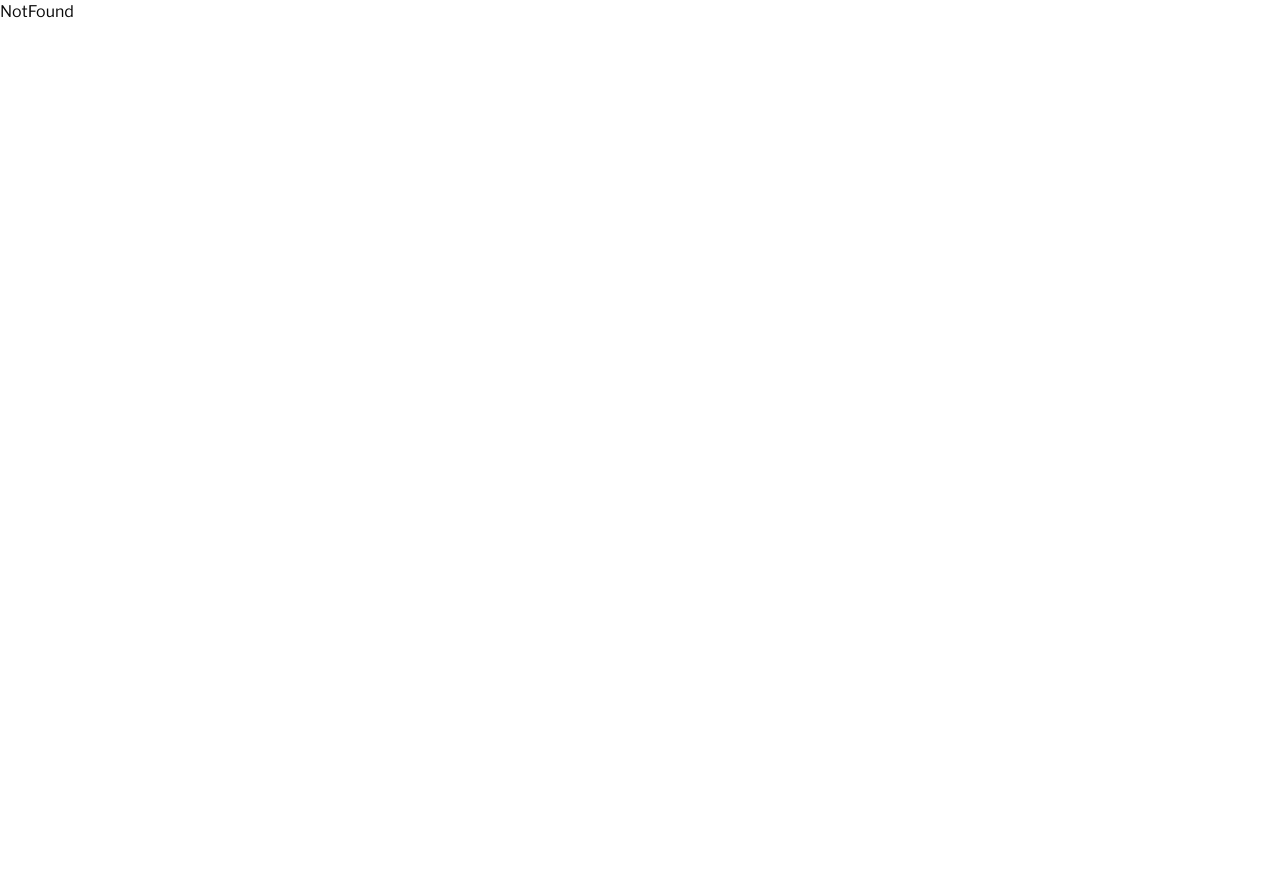
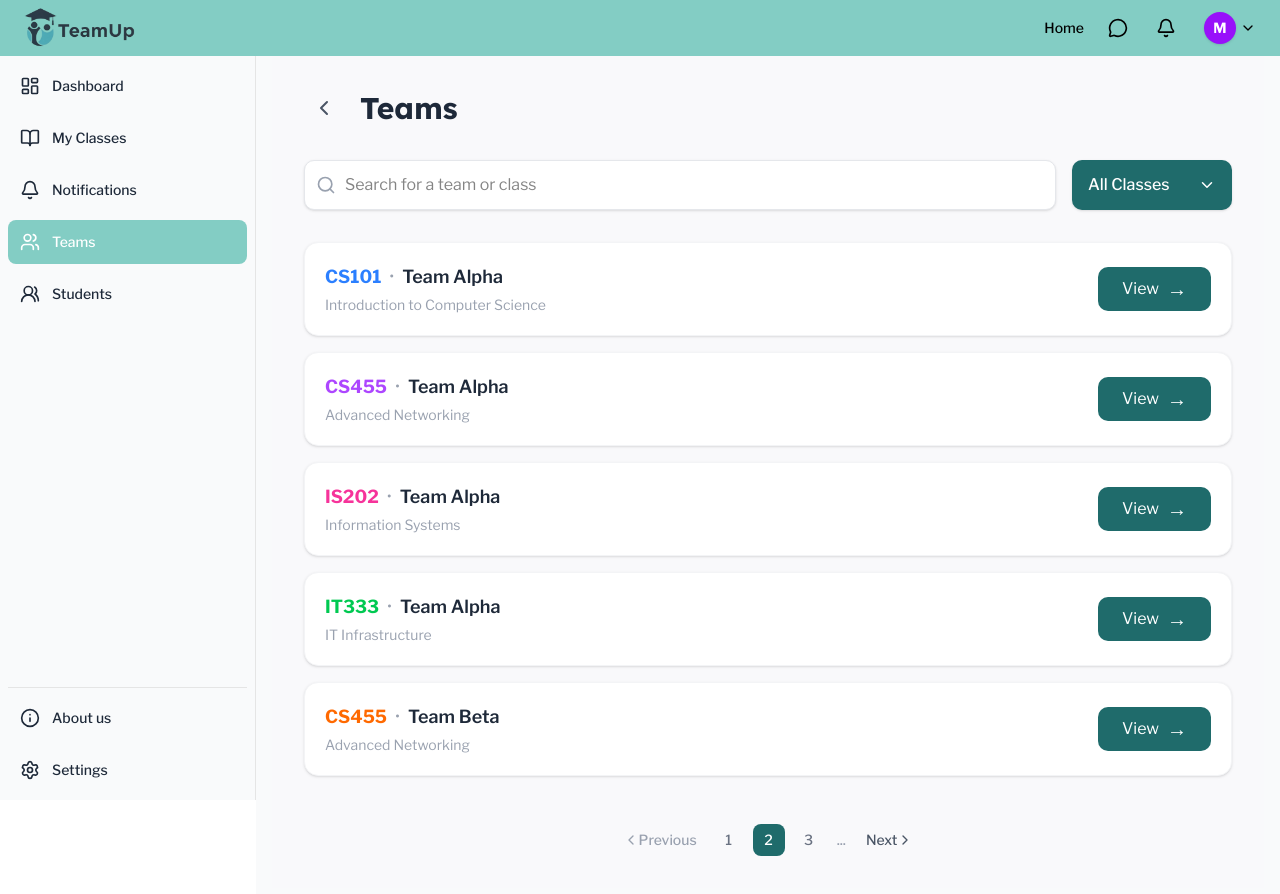
Before and after one commit to Mariam-Eid-Mohamed/Team-Up, a React (Vite) app: page /student/teams in a window 1280 px wide. Before the commit this address had no page. Shown: the top 894 px of the page. Before the commit the page ends 800 px from the top, so only its background shows below. Built offline with nearby package versions, Linux system fonts and the light colour scheme.

Commit message:
added student own teams page and its ui implemenation

```diff
--- /dev/null
+++ b/src/Pages/Student/OwnTeams.tsx
@@ -0,0 +1,149 @@
+import React, { useState, useMemo } from "react";
+import { Search, ChevronDown, ChevronLeft, ChevronRight } from "lucide-react";
+import { TeamCard } from "../../components/Teams/TeamCard";
+
+// 1. Mock Data for UI Development
+const MOCK_TEAMS = [
+  {
+    id: "1",
+    courseCode: "CS101",
+    teamName: "Team Alpha",
+    courseName: "Introduction to Computer Science",
+    color: "text-blue-500",
+    hasAccess: true,
+  },
+  {
+    id: "2",
+    courseCode: "CS455",
+    teamName: "Team Alpha",
+    courseName: "Advanced Networking",
+    color: "text-purple-500",
+    hasAccess: true,
+  },
+  {
+    id: "3",
+    courseCode: "IS202",
+    teamName: "Team Alpha",
+    courseName: "Information Systems",
+    color: "text-pink-500",
+    hasAccess: true,
+  },
+  {
+    id: "4",
+    courseCode: "IT333",
+    teamName: "Team Alpha",
+    courseName: "IT Infrastructure",
+    color: "text-green-500",
+    hasAccess: true,
+  },
+  {
+    id: "5",
+    courseCode: "CS455",
+    teamName: "Team Beta",
+    courseName: "Advanced Networking",
+    color: "text-orange-500",
+    hasAccess: true,
+  },
+];
+
+const Teams: React.FC = () => {
+  const [searchQuery, setSearchQuery] = useState("");
+  const [currentPage, setCurrentPage] = useState(2); // Matches your screenshot's active page
+
+  // 2. Client-side Search Filter (Temporary until API is ready)
+  const filteredTeams = useMemo(() => {
+    return MOCK_TEAMS.filter(
+      (team) =>
+        team.courseCode.toLowerCase().includes(searchQuery.toLowerCase()) ||
+        team.teamName.toLowerCase().includes(searchQuery.toLowerCase()),
+    );
+  }, [searchQuery]);
+
+  return (
+    <div className="min-h-screen bg-gray-50/50 p-4 md:p-8">
+      <div className="max-w-5xl mx-auto">
+        {/* Header Section */}
+        <div className="flex items-center gap-4 mb-8">
+          <button className="p-2 hover:bg-gray-200 rounded-full transition-colors">
+            <ChevronLeft size={24} className="text-gray-600" />
+          </button>
+          <h1 className="text-3xl font-bold text-gray-800">Teams</h1>
+        </div>
+
+        {/* Search and Filter Bar */}
+        <div className="flex flex-col md:flex-row gap-4 mb-8">
+          <div className="relative flex-1">
+            <Search
+              className="absolute left-3 top-1/2 -translate-y-1/2 text-gray-400"
+              size={20}
+            />
+            <input
+              type="text"
+              placeholder="Search for a team or class"
+              className="w-full pl-10 pr-4 py-3 bg-white border border-gray-200 rounded-lg focus:ring-2 focus:ring-teal-500 focus:border-transparent outline-none transition-all shadow-sm"
+              value={searchQuery}
+              onChange={(e) => setSearchQuery(e.target.value)}
+            />
+          </div>
+
+          <button className="flex items-center justify-between gap-3 px-4 py-3 bg-[#1F6B6B] text-white rounded-lg font-medium min-w-[160px] hover:bg-[#164e4e] transition-colors shadow-sm">
+            All Classes
+            <ChevronDown size={18} />
+          </button>
+        </div>
+
+        {/* Teams List Area */}
+        <div className="space-y-4 min-h-[400px]">
+          {filteredTeams.length > 0 ? (
+            filteredTeams.map((team) => (
+              <TeamCard
+                key={team.id}
+                courseCode={team.courseCode}
+                teamName={team.teamName}
+                courseName={team.courseName}
+                colorHex={team.color}
+                hasAccess={team.hasAccess}
+                onView={() => console.log(`Navigating to team ${team.id}`)}
+              />
+            ))
+          ) : (
+            /* Empty State */
+            <div className="flex flex-col items-center justify-center py-20 text-gray-500">
+              <p className="text-lg font-medium">No teams found</p>
+              <p className="text-sm">Try adjusting your search or filters.</p>
+            </div>
+          )}
+        </div>
+
+        {/* Pagination Footer */}
+        <div className="mt-12 flex items-center justify-center gap-2 text-sm font-medium">
+          <button className="flex items-center text-gray-400 hover:text-teal-600 px-2 py-1">
+            <ChevronLeft size={16} /> Previous
+          </button>
+
+          {[1, 2, 3].map((page) => (
+            <button
+              key={page}
+              onClick={() => setCurrentPage(page)}
+              className={`w-8 h-8 rounded-md flex items-center justify-center transition-colors ${
+                currentPage === page
+                  ? "bg-[#1F6B6B] text-white"
+                  : "text-gray-500 hover:bg-gray-200"
+              }`}
+            >
+              {page}
+            </button>
+          ))}
+
+          <span className="text-gray-400 px-1">...</span>
+
+          <button className="flex items-center text-gray-600 hover:text-teal-600 px-2 py-1">
+            Next <ChevronRight size={16} />
+          </button>
+        </div>
+      </div>
+    </div>
+  );
+};
+
+export default Teams;
--- a/src/components/Sidebar/InstructorSidebar.tsx
+++ b/src/components/Sidebar/InstructorSidebar.tsx
@@ -43,8 +43,9 @@ export default function Sidebar() {
   const location = useLocation();
 
   // ✅ ROLE DERIVED FROM PATH (TYPE-SAFE)
-  const role: "admin" | "instructor" | "student" =
-    location.pathname.startsWith("/instructor")
+  const role: "admin" | "instructor" | "student" = location.pathname.startsWith(
+    "/instructor",
+  )
     ? "instructor"
     : location.pathname.startsWith("/student")
       ? "student"
@@ -76,9 +77,21 @@ export default function Sidebar() {
           }
         />
 
-        <SidebarItem icon={<BookOpen size={20} />} label="My Classes" to="/classes" />
-        <SidebarItem icon={<Bell size={20} />} label="Notifications" to="/notifications" />
-        <SidebarItem icon={<Users size={20} />} label="Teams" to="/teams" />
+        <SidebarItem
+          icon={<BookOpen size={20} />}
+          label="My Classes"
+          to="/classes"
+        />
+        <SidebarItem
+          icon={<Bell size={20} />}
+          label="Notifications"
+          to="/notifications"
+        />
+        <SidebarItem
+          icon={<Users size={20} />}
+          label="Teams"
+          to={role === "student" ? "/student/teams" : "/instructor/teams"}
+        />
 
         {/* Instructor-only */}
 
@@ -87,13 +100,16 @@ export default function Sidebar() {
           label="Students"
           to="/students"
         />
-
       </div>
 
       {/* Bottom menu */}
       <div className="space-y-2 border-t mt-2 pt-2">
         <SidebarItem icon={<Info size={20} />} label="About us" to="/about" />
-        <SidebarItem icon={<Settings size={20} />} label="Settings" to="/settings" />
+        <SidebarItem
+          icon={<Settings size={20} />}
+          label="Settings"
+          to="/settings"
+        />
       </div>
     </aside>
   );
--- /dev/null
+++ b/src/components/Teams/TeamCard.tsx
@@ -0,0 +1,43 @@
+interface TeamCardProps {
+  courseCode: string;
+  courseName: string;
+  teamName: string;
+  colorHex: string; // e.g., "text-blue-500"
+  hasAccess?: boolean;
+  onView: () => void;
+}
+
+export const TeamCard: React.FC<TeamCardProps> = ({
+  courseCode,
+  courseName,
+  teamName,
+  colorHex,
+  hasAccess = true,
+  onView,
+}) => {
+  return (
+    <div className="flex items-center justify-between p-5 bg-white border border-gray-100 rounded-xl shadow-sm hover:shadow-md transition-shadow">
+      <div className="flex flex-col">
+        <div className="flex items-center gap-2">
+          <span className={`font-bold text-lg ${colorHex}`}>{courseCode}</span>
+          <span className="text-gray-400">•</span>
+          <span className="font-semibold text-gray-800 text-lg">
+            {teamName}
+          </span>
+        </div>
+        <p className="text-sm text-gray-400 mt-1">{courseName}</p>
+      </div>
+
+      {hasAccess ? (
+        <button
+          onClick={onView}
+          className="flex items-center gap-2 px-6 py-2 bg-[#1F6B6B] text-white rounded-lg hover:bg-[#164e4e] transition-colors"
+        >
+          View <span className="text-xl">→</span>
+        </button>
+      ) : (
+        <div className="w-[105px]" /> /* Spacer to keep layout consistent if button is missing */
+      )}
+    </div>
+  );
+};
--- a/src/interfaces/interfaces.ts
+++ b/src/interfaces/interfaces.ts
@@ -67,3 +67,11 @@ export interface Notification {
   isRead?: boolean;
   createdAt?: string;
 }
+interface Team {
+  id: string;
+  courseCode: string; // e.g., "CS101"
+  teamName: string; // e.g., "Team Alpha"
+  courseName: string; // e.g., "Data Structures"
+  color: string; // Tailored color for the badge/text
+  hasAccess: boolean;
+}
```
Also changed, not shown: src/App.tsx (+9 -4 lines), src/components/Sidebar/StudentSidebar.tsx (deleted). Lines whose indentation alone changed are shown as unchanged.
